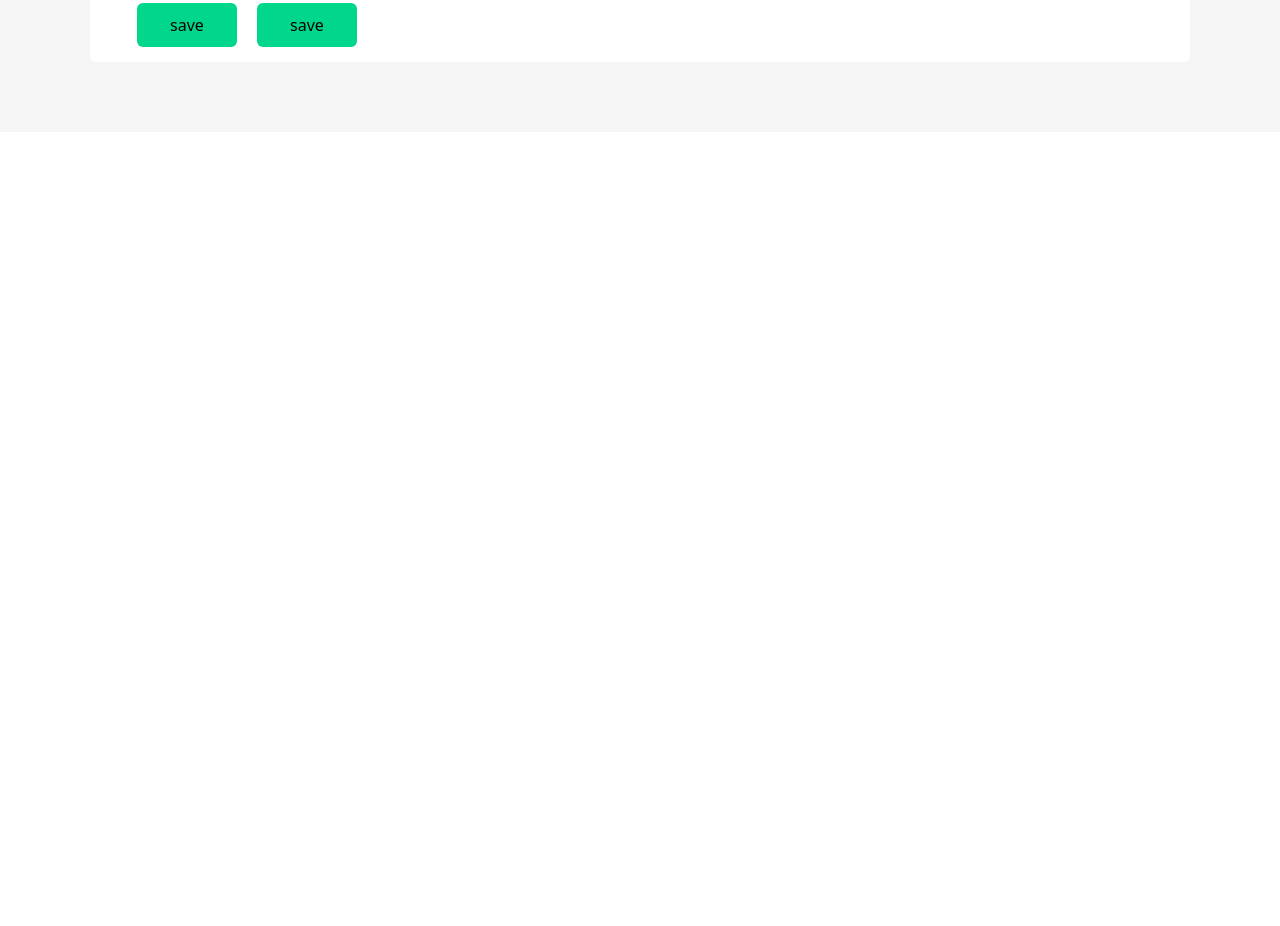
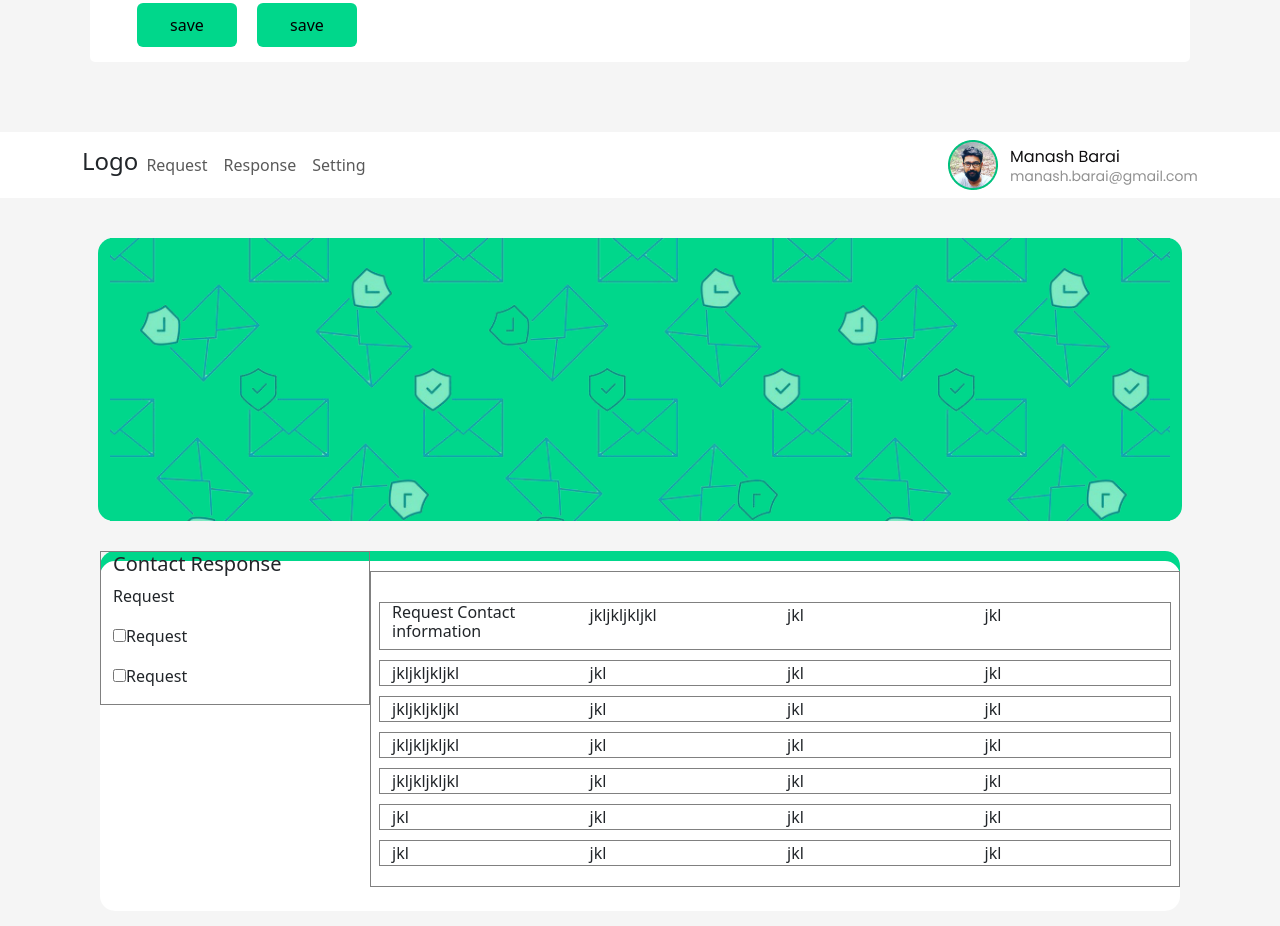
Before and after one commit to aditi29082003/Easyform, a React (Create React App) app: page / in a window 1280 px wide. Shown: the part 10120-11046 px from the top of the page. Before the commit the page ends 10252 px from the top, so only its background shows below. Built offline with nearby package versions, Linux system fonts and the light colour scheme.

Commit message:
comment one component

```diff
--- a/src/App.js
+++ b/src/App.js
@@ -40,7 +40,7 @@ function App() {
             <Easyform2/>
             <Easyformstep1/>
             <Sendscreen/>
-           {/* <ContactResponseList/> */}
+           <ContactResponseList/>
            </>
     )
 }
```
